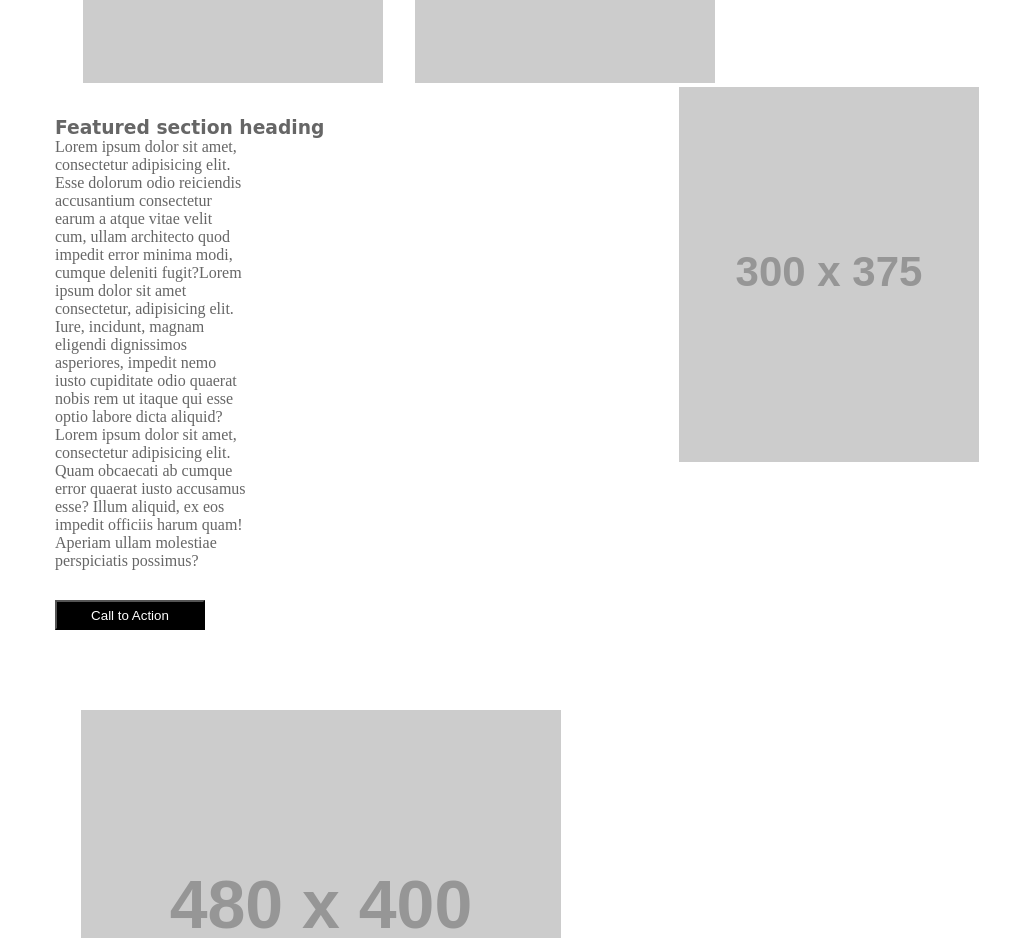
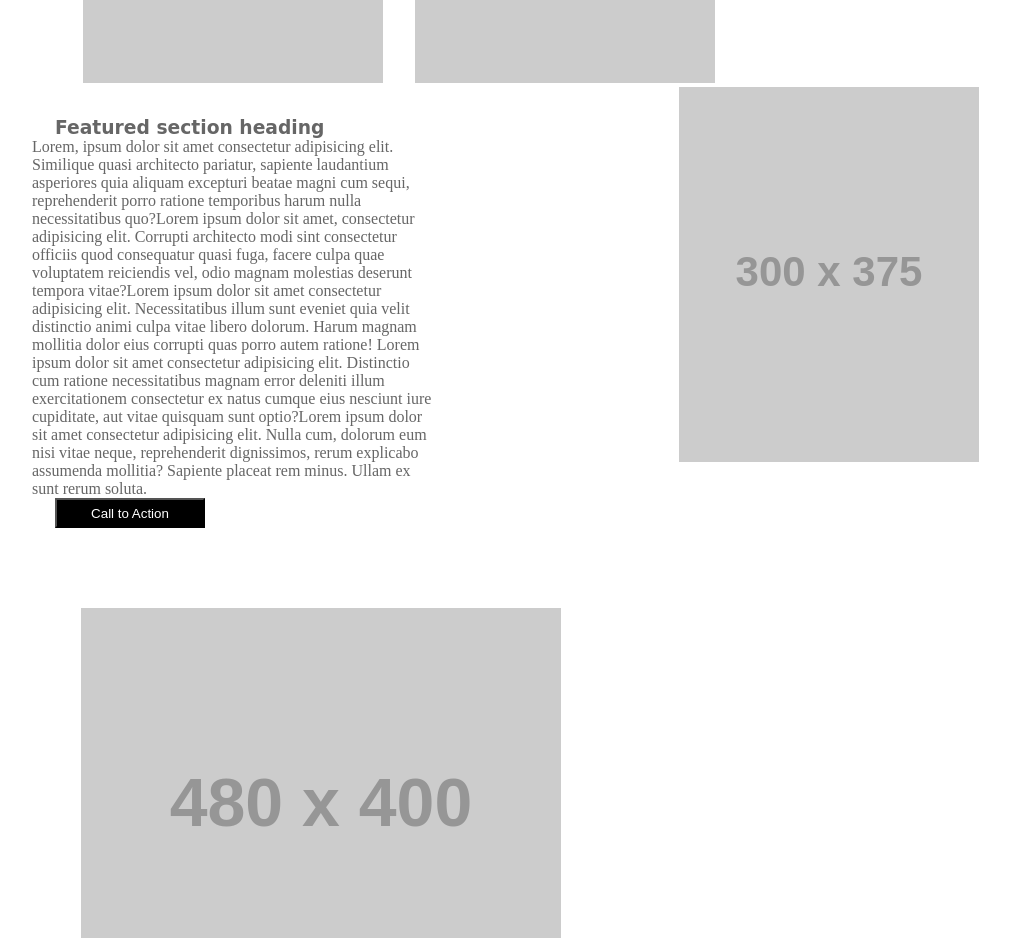
Before and after one commit to MaramhMohammad/wirefame-exercise, a plain HTML site: page index.html in a window 1280 px wide. Shown: the part 900-1838 px from the top of the page, without its empty margins (109-1119 px from the left). Drawn offline with Linux system fonts and the light colour scheme; placeholder pictures from the web are drawn by us.

Commit message:
Final touches

```diff
--- a/css/style.css
+++ b/css/style.css
@@ -86,6 +86,9 @@ article p{
     text-align: left;
     color: rgb(102, 102, 102);
     margin-bottom: 30px;
+    width: 400px;
+    height: 330px;
+    margin-right: 7px;
 
     /* overflow: hidden; */
 }
--- a/index.html
+++ b/index.html
@@ -37,7 +37,7 @@
 
     <article>
         <h3> Featured section heading </h3>
-        <p> Lorem ipsum dolor sit amet, consectetur adipisicing elit. Esse dolorum odio reiciendis accusantium consectetur earum a atque vitae velit cum, ullam architecto quod impedit error minima modi, cumque deleniti fugit?Lorem ipsum dolor sit amet consectetur, adipisicing elit. Iure, incidunt, magnam eligendi dignissimos asperiores, impedit nemo iusto cupiditate odio quaerat nobis rem ut itaque qui esse optio labore dicta aliquid?Lorem ipsum dolor sit amet, consectetur adipisicing elit. Quam obcaecati ab cumque error quaerat iusto accusamus esse? Illum aliquid, ex eos impedit officiis harum quam! Aperiam ullam molestiae perspiciatis possimus?
+        <p> Lorem, ipsum dolor sit amet consectetur adipisicing elit. Similique quasi architecto pariatur, sapiente laudantium asperiores quia aliquam excepturi beatae magni cum sequi, reprehenderit porro ratione temporibus harum nulla necessitatibus quo?Lorem ipsum dolor sit amet, consectetur adipisicing elit. Corrupti architecto modi sint consectetur officiis quod consequatur quasi fuga, facere culpa quae voluptatem reiciendis vel, odio magnam molestias deserunt tempora vitae?Lorem ipsum dolor sit amet consectetur adipisicing elit. Necessitatibus illum sunt eveniet quia velit distinctio animi culpa vitae libero dolorum. Harum magnam mollitia dolor eius corrupti quas porro autem ratione! Lorem ipsum dolor sit amet consectetur adipisicing elit. Distinctio cum ratione necessitatibus magnam error deleniti illum exercitationem consectetur ex natus cumque eius nesciunt iure cupiditate, aut vitae quisquam sunt optio?Lorem ipsum dolor sit amet consectetur adipisicing elit. Nulla cum, dolorum eum nisi vitae neque, reprehenderit dignissimos, rerum explicabo assumenda mollitia? Sapiente placeat rem minus. Ullam ex sunt rerum soluta.
         </p>
         <button type="submit"> Call to Action </button>
     </article>
```
